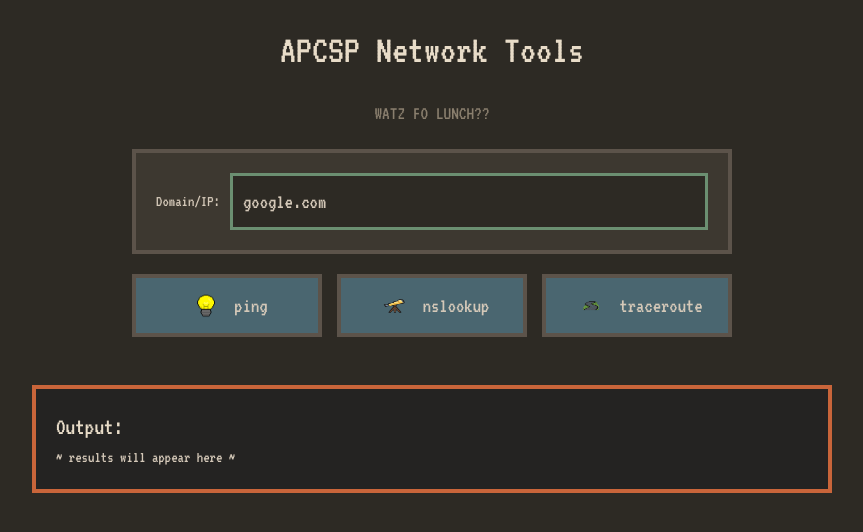
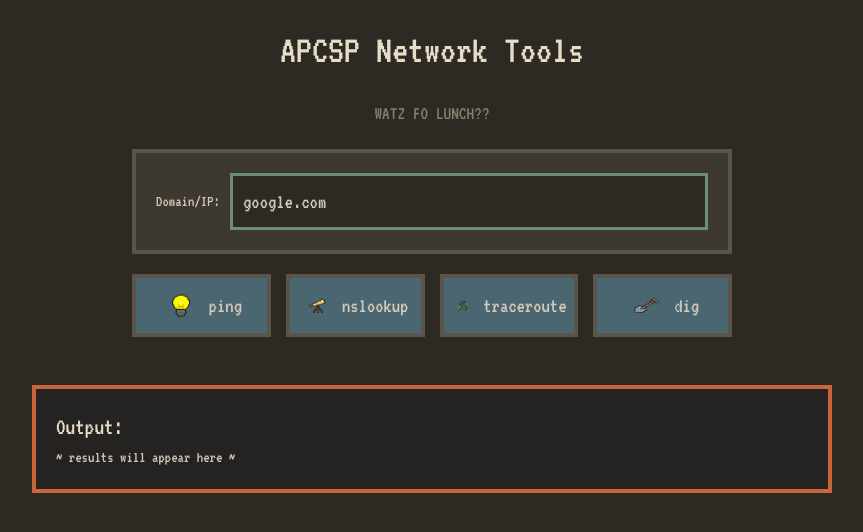
Before and after one commit to jleuth/apcsp-gui, a Flask app: page / in a window 1280 px wide. Shown: the top 532 px of the page, without its empty margins (208-1071 px from the left). Run offline with Flask 3, Linux system fonts and the light colour scheme; some libraries are stand-ins or nearby versions.

Commit message:
add the dig button and fuctionality

```diff
--- a/app.py
+++ b/app.py
@@ -21,6 +21,7 @@ def run_tool():
         'ping': ['ping', '-c', '4', target],
         'nslookup': ['nslookup', target],
         'traceroute': ['traceroute', '-m', '20', '-q', '1', '-w', '2', target],
+        'dig': ['dig', target],
     }
 
     if tool not in commands:
--- a/templates/index.html
+++ b/templates/index.html
@@ -20,10 +20,11 @@
                     </div>
                 </div>
 
-                <div class="grid grid-cols-3 gap-[15px]">
-                    <button onclick="runTool('ping')" class="text-[1.3rem] p-3 bg-[#4a6670] text-[#d4c8b8] border-4 border-[#5c534a] cursor-pointer hover:bg-[#5a7680] disabled:opacity-50 disabled:cursor-wait flex items-center justify-center gap-2"><img src="/static/lightbulb.png" alt="lightbulb" class="w-10 h-6 inline-block"> ping</button>
-                    <button onclick="runTool('nslookup')" class="text-[1.3rem] p-3 bg-[#4a6670] text-[#d4c8b8] border-4 border-[#5c534a] cursor-pointer hover:bg-[#5a7680] disabled:opacity-50 disabled:cursor-wait flex items-center justify-center gap-2"><img src="/static/telescope.png" alt="telescope" class="w-10 h-6 inline-block"> nslookup</button>
-                    <button onclick="runTool('traceroute')" class="text-[1.3rem] p-3 bg-[#4a6670] text-[#d4c8b8] border-4 border-[#5c534a] cursor-pointer hover:bg-[#5a7680] disabled:opacity-50 disabled:cursor-wait flex items-center justify-center gap-2"><img src="/static/road.png" alt="road" class="w-10 h-6 inline-block"> traceroute</button>
+                <div class="grid grid-cols-4 gap-[15px]">
+                    <button onclick="runTool('ping')" class="text-[1.3rem] p-3 bg-[#4a6670] text-[#d4c8b8] border-4 border-[#5c534a] cursor-pointer hover:bg-[#5a7680] disabled:opacity-50 disabled:cursor-wait flex items-center justify-center gap-2"><img src="/static/lightbulb.png" alt="lightbulb" class="w-10 h-6 inline-block">ping</button>
+                    <button onclick="runTool('nslookup')" class="text-[1.3rem] p-3 bg-[#4a6670] text-[#d4c8b8] border-4 border-[#5c534a] cursor-pointer hover:bg-[#5a7680] disabled:opacity-50 disabled:cursor-wait flex items-center justify-center gap-2"><img src="/static/telescope.png" alt="telescope" class="w-10 h-6 inline-block">nslookup</button>
+                    <button onclick="runTool('traceroute')" class="text-[1.3rem] p-3 bg-[#4a6670] text-[#d4c8b8] border-4 border-[#5c534a] cursor-pointer hover:bg-[#5a7680] disabled:opacity-50 disabled:cursor-wait flex items-center justify-center gap-2"><img src="/static/road.png" alt="road" class="w-10 h-6 inline-block">traceroute</button>
+                    <button onclick="runTool('dig')" class="text-[1.3rem] p-3 bg-[#4a6670] text-[#d4c8b8] border-4 border-[#5c534a] cursor-pointer hover:bg-[#5a7680] disabled:opacity-50 disabled:cursor-wait flex items-center justify-center gap-2"><img src="/static/shovel.png" alt="shovel" class="w-10 h-6 inline-block">dig</button>
                 </div>
             </div>
 
```
Also changed, not shown: static/shovel.png (added).
